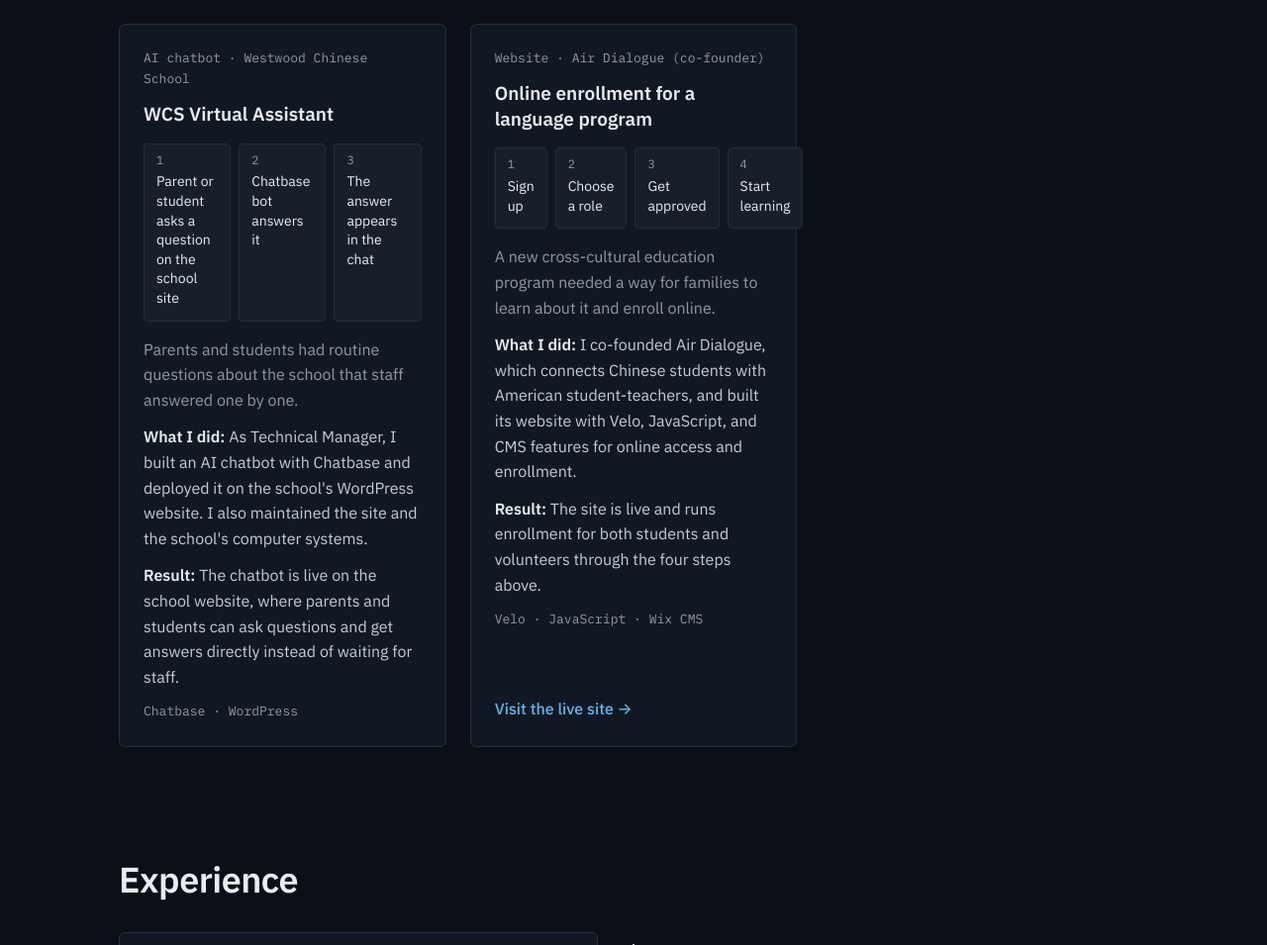
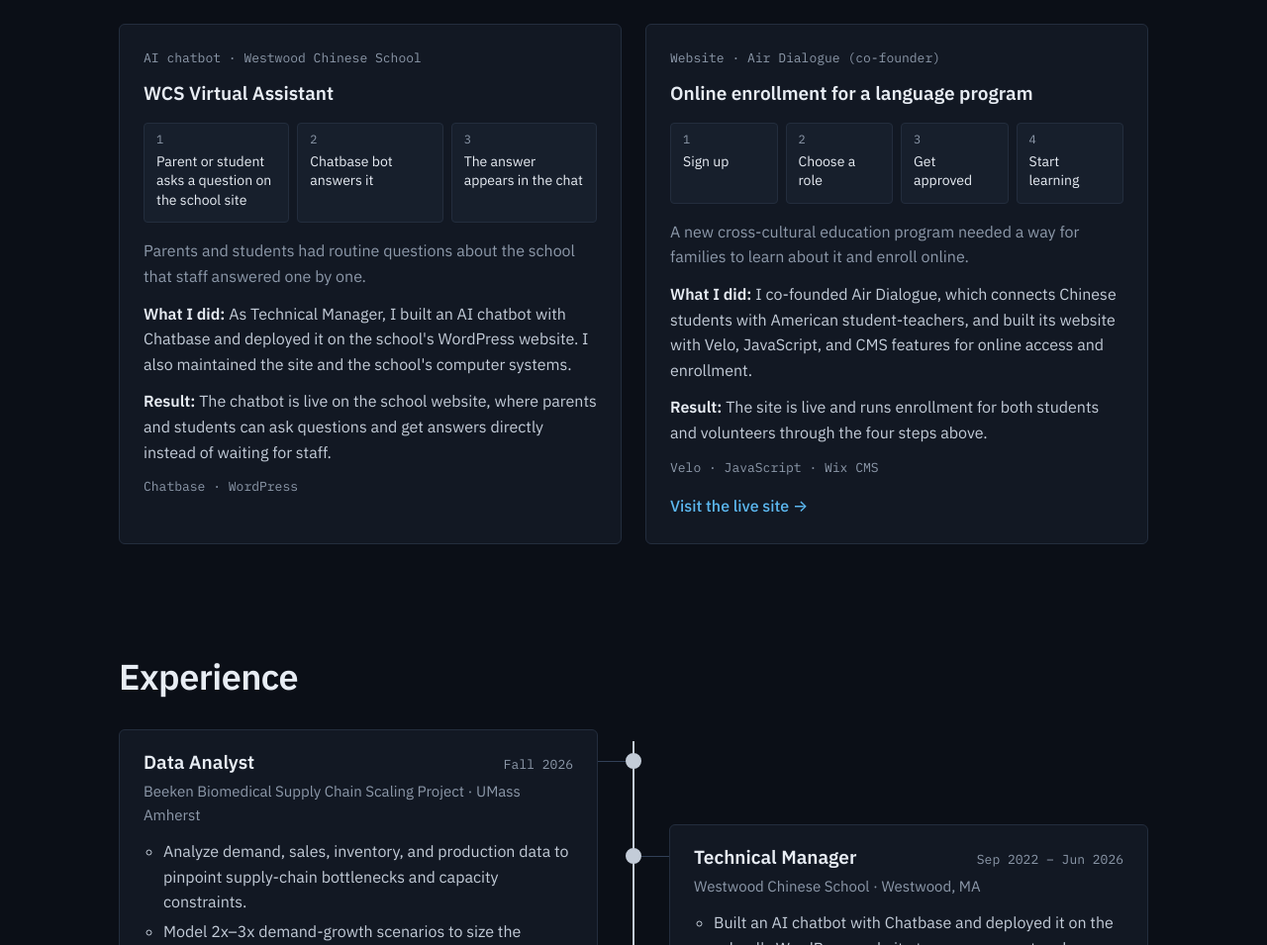
Before and after one commit to benteng30/benteng30.github.io, a plain HTML site: page index.html in a window 1280 px wide. Shown: the part 1345-2300 px from the top of the page at 99% size. Drawn offline with Linux system fonts and the light colour scheme.

Commit message:
Two-column project grid at full width

```diff
--- a/index.html
+++ b/index.html
@@ -28,7 +28,7 @@
   <link rel="preconnect" href="https://fonts.gstatic.com" crossorigin>
   <link rel="stylesheet" href="https://fonts.googleapis.com/css2?family=IBM+Plex+Mono:wght@400;500&family=IBM+Plex+Sans:wght@400;500;600;700&display=swap">
   <script>document.documentElement.classList.add('js');if('scrollRestoration' in history)history.scrollRestoration='manual';</script>
-  <link rel="stylesheet" href="styles.css?v=8">
+  <link rel="stylesheet" href="styles.css?v=9">
   <script src="script.js?v=8" defer></script>
 </head>
 <body>
--- a/styles.css
+++ b/styles.css
@@ -155,7 +155,7 @@ h3 { font-size: 19px; margin: 0 0 8px; line-height: 1.35; font-weight: 600; }
 strong { color: var(--text); font-weight: 600; }
 
 /* ----- Project cards ----- */
-.cards { display: grid; grid-template-columns: repeat(auto-fit, minmax(320px, 1fr)); gap: 24px; }
+.cards { display: grid; grid-template-columns: repeat(2, minmax(0, 1fr)); gap: 24px; }
 .card { border: 1px solid var(--border); border-radius: var(--radius); background: var(--surface); display: flex; flex-direction: column; }
 .card.settled { transition: transform .4s var(--ease), border-color .3s; }
 .card.settled:hover { border-color: var(--border-strong); }
@@ -174,7 +174,7 @@ strong { color: var(--text); font-weight: 600; }
 .flow { list-style: none; margin: 4px 0; padding: 0; display: grid; grid-template-columns: repeat(3, 1fr); gap: 8px; counter-reset: step; }
 .flow-4 { grid-template-columns: repeat(4, 1fr); }
 .flow li {
-  counter-increment: step; position: relative;
+  counter-increment: step; position: relative; min-width: 0; overflow-wrap: break-word;
   background: var(--surface-2); border: 1px solid var(--border); border-radius: 4px;
   padding: 8px 12px 12px; font-size: 14px; line-height: 1.4; color: var(--text);
 }
@@ -252,6 +252,7 @@ strong { color: var(--text); font-weight: 600; }
   .hero-art { max-width: 480px; }
   .about-grid { grid-template-columns: 1fr; gap: 16px; }
   .skill-row { grid-template-columns: 1fr; gap: 4px; }
+  .cards { grid-template-columns: 1fr; }
   .section { padding-top: 80px; }
 }
 @media (max-width: 600px) {
```
Also changed, not shown: beeken.html (+1 -1 lines).
